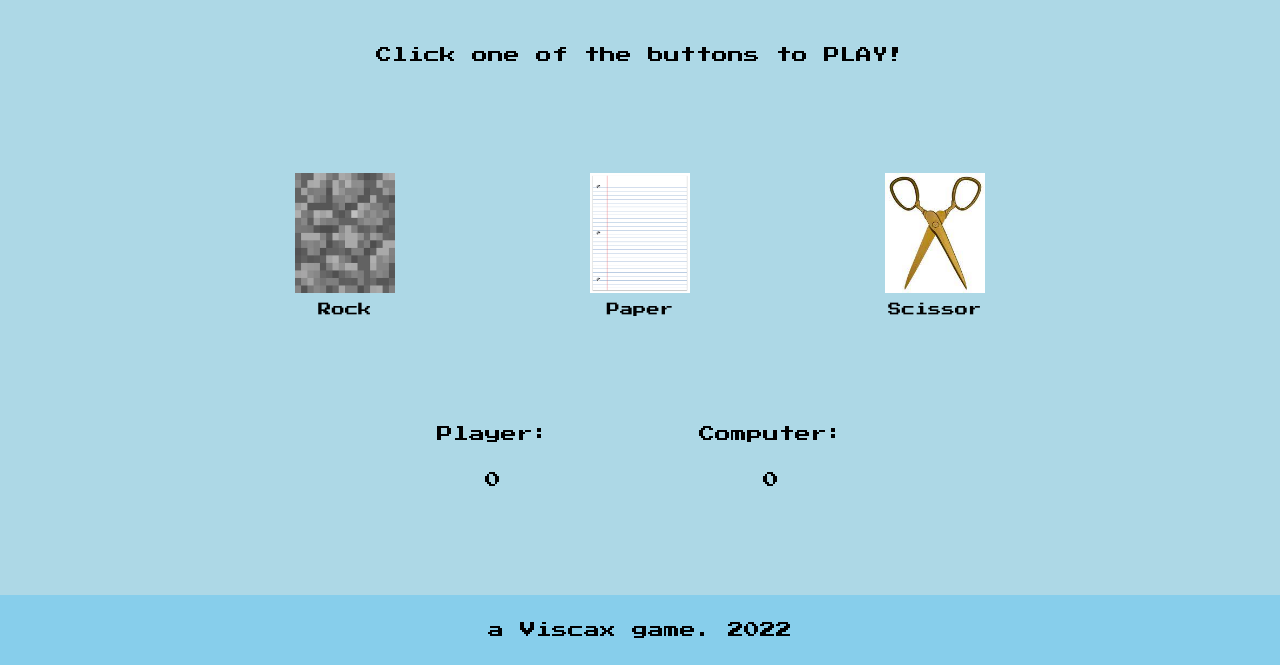
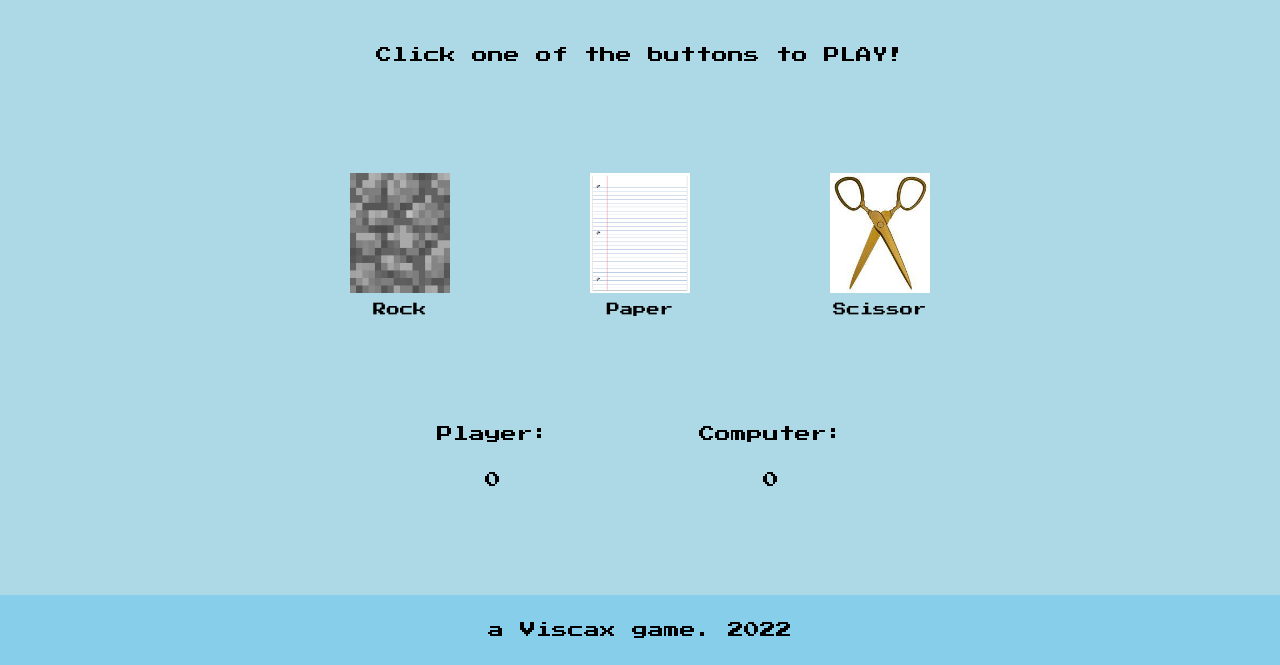
Before and after one commit to viscax/rock_paper_scissors, a plain HTML site: page index.html in a window 1280 px wide. Shown: the part 135-800 px from the top of the page. Drawn offline with Linux system fonts and the light colour scheme.

Commit message:
Final design

```diff
--- a/style.css
+++ b/style.css
@@ -45,7 +45,7 @@ body{
     padding: 50px;
     margin-left: 100px;
     margin-right: 100px;
-    gap: 75px;
+    gap: 20px;
 
 }
 
```
Also changed, not shown: scissor.jpeg (deleted).
